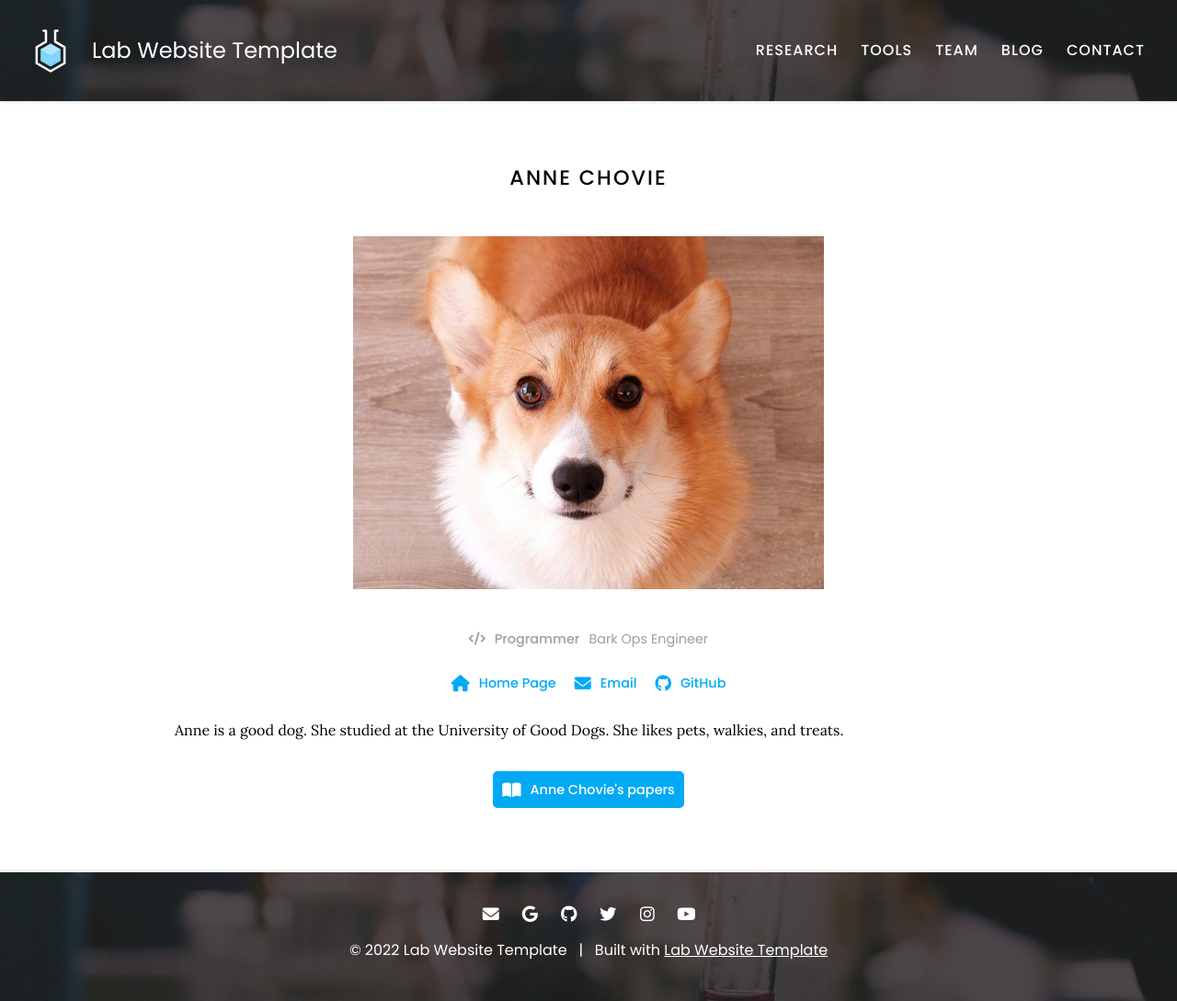
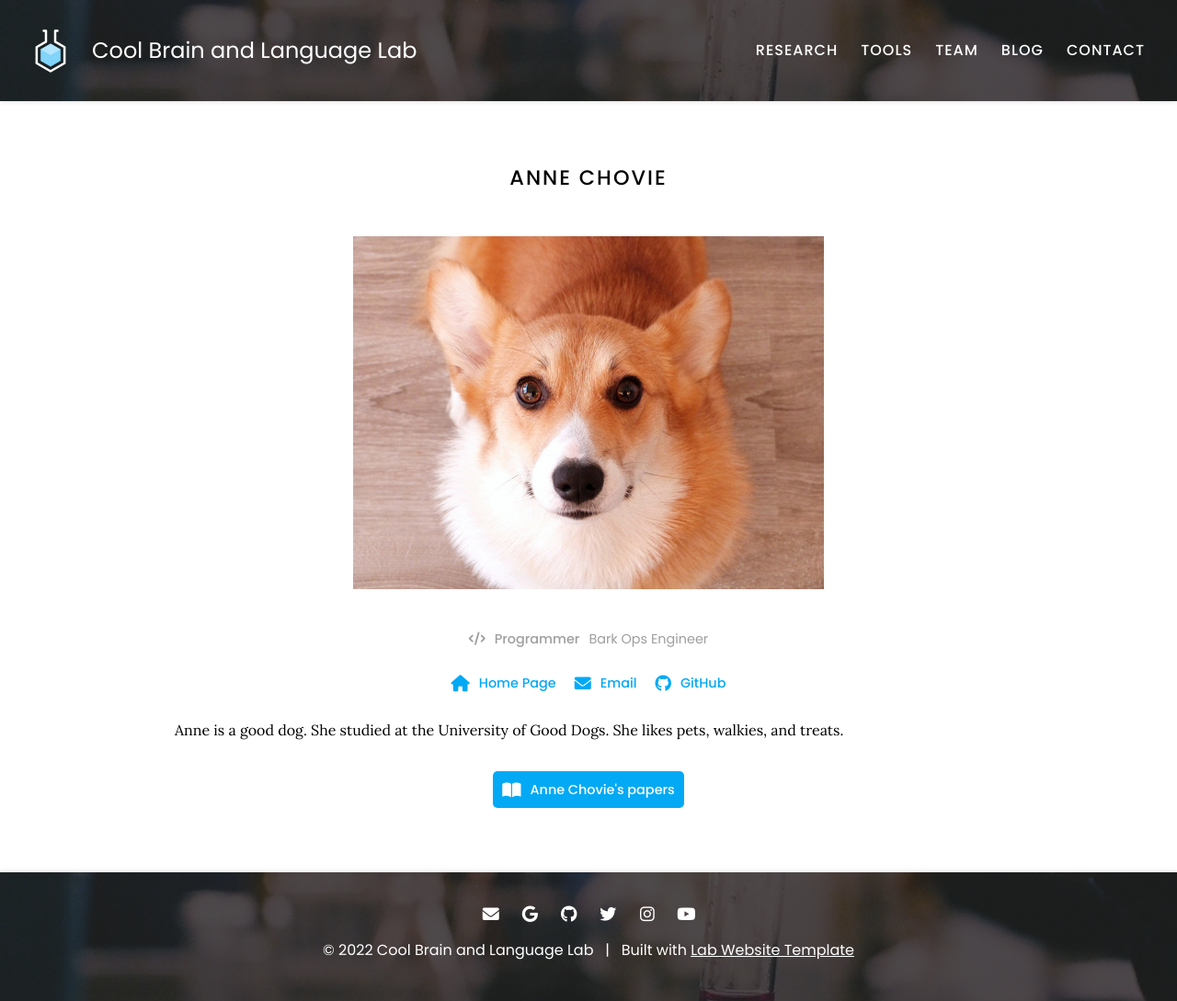
Before and after one commit to elidom/lab-webs-test, a Jekyll site: the page built from _members/anne-chovie.md, in a window 1280 px wide. Shown: the whole page at 92% size. Built offline with Jekyll 4.4.1, drawn with Linux system fonts in a browser that asks for light colours.

Commit message:
"modified config 1"

```diff
--- a/_config.yaml
+++ b/_config.yaml
@@ -1,12 +1,12 @@
 ### basic settings
 
 # site properties and page defaults
-title: Lab Website Template
-description: An easy-to-use, flexible website template for labs, with automatic citations, GitHub tag imports, pre-built components, and more.
+title: Cool Brain and Language Lab
+description: This lab studies really awesome phenomena related to brain, cognition, languag and emotion. This webisite provides an overview of it.
 logo: images/logo.svg
 header: images/background.jpg
 footer: images/background.jpg
-baseurl: /lab-website-template
+baseurl: ""
 
 # site social media and other links
 links:
```
